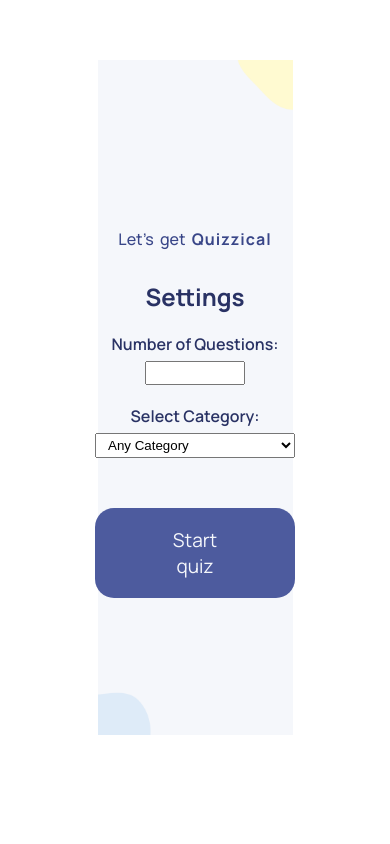
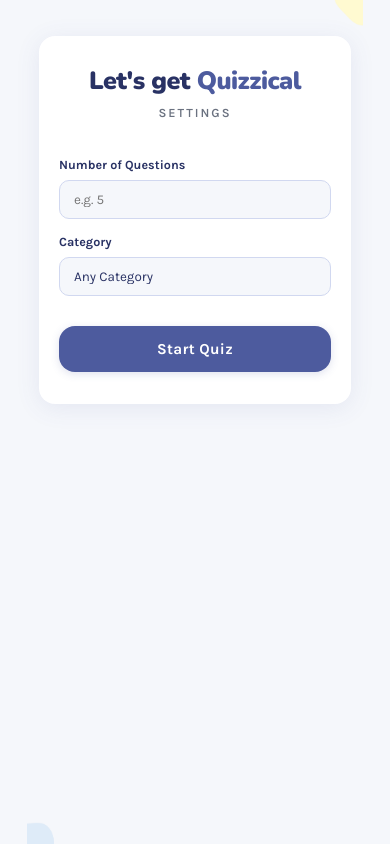
Before and after one commit to Bindekere/scrimba-solo-quiz-project, a React (Vite) app in the folder quiz-react-project/: page / in a window 390 px wide. Built offline with nearby package versions, Linux system fonts and the light colour scheme.

Commit message:
ui: mobile responsive redesign + UI polish across all components

```diff
--- a/quiz-react-project/App.css
+++ b/quiz-react-project/App.css
@@ -1,126 +1,377 @@
-@import url('https://fonts.googleapis.com/css2?family=Manrope:wght@400;500;600;700&display=swap');
+@import url('https://fonts.googleapis.com/css2?family=Karla:wght@400;500;600;700&family=Nunito:wght@700;800;900&display=swap');
 
-* {
+/* ─── Reset & Base ─── */
+*, *::before, *::after {
     box-sizing: border-box;
     margin: 0;
-    /* padding: 0; */
-    /* border: 2px solid salmon; */
+    padding: 0;
 }
+
+:root {
+    --brand:      #4D5B9E;
+    --brand-dark: #3a4580;
+    --brand-light:#c4ccf2;
+    --bg:         #F5F7FB;
+    --surface:    #ffffff;
+    --text:       #293264;
+    --text-muted: #6b7280;
+    --correct:    #2ecc71;
+    --wrong:      #e05252;
+    --radius-sm:  10px;
+    --radius-md:  16px;
+    --radius-lg:  24px;
+    --shadow-card: 0 4px 24px rgba(77, 91, 158, 0.10);
+    --shadow-btn:  0 2px 8px rgba(77, 91, 158, 0.18);
+    --transition: 0.18s ease;
+}
+
 html {
-    font-size:62.5%;
+    font-size: 62.5%;
 }
-body{
-    font-size:1.6rem;
-    /* height: 100vh; */
-    display:flex;
+
+body {
+    font-size: 1.6rem;
+    font-family: 'Karla', sans-serif;
+    color: var(--text);
+    font-weight: 500;
+    background: var(--bg);
+    min-height: 100vh;
+    display: flex;
+    justify-content: center;
+    align-items: flex-start;
+    padding: 0;
+}
+
+/* ─── App Shell ─── */
+main {
+    background: var(--bg);
+    background-image: url('./images/bg-top.png'), url('./images/bg-bottom.png');
+    background-position: top right, bottom left;
+    background-repeat: no-repeat, no-repeat;
+    background-size: 180px, 180px;
+    width: 100%;
+    max-width: 720px;
+    min-height: 100vh;
+    display: flex;
+    flex-direction: column;
     justify-content: center;
     align-items: center;
-    font-family: "Manrope", sans-serif;
-    color: #293264;
-    font-weight: 500;
+    padding: 48px 24px 56px;
 }
-main{
-    background: #f5f7fb;
-    background-image: url("./images/bg-top.png"), url("./images/bg-bottom.png");
-    background-position: top, bottom;
-    background-repeat: no-repeat, no-repeat;
-    background-size: contain, contain;
-    width:50vw;
-    min-height: 80vh;
+
+/* ─── Intro / Settings ─── */
+.intro {
+    width: 100%;
+    max-width: 460px;
+    background: var(--surface);
+    border-radius: var(--radius-lg);
+    box-shadow: var(--shadow-card);
+    padding: 40px 36px 44px;
+    text-align: center;
+    animation: fadeUp 0.4s ease both;
+}
+
+#title {
+    font-family: 'Nunito', sans-serif;
+    font-size: 3.6rem;
+    font-weight: 900;
+    color: var(--text);
+    letter-spacing: -0.5px;
+    margin-bottom: 4px;
+}
+
+#title strong {
+    color: var(--brand);
+    font-weight: 900;
+}
+
+.intro h2 {
+    font-size: 1.4rem;
+    font-weight: 600;
+    text-transform: uppercase;
+    letter-spacing: 2px;
+    color: var(--text-muted);
+    margin-bottom: 28px;
+    margin-top: 8px;
+}
+
+.intro form {
     display: flex;
     flex-direction: column;
-    justify-content:center;
+    gap: 6px;
+    align-items: stretch;
+}
+
+.intro label {
+    font-size: 1.4rem;
+    font-weight: 700;
+    color: var(--text);
+    text-align: left;
+    margin-bottom: 2px;
+    margin-top: 10px;
+}
+
+.intro input[type='number'],
+.intro select {
+    width: 100%;
+    padding: 11px 14px;
+    border: 1.5px solid #d1d8f0;
+    border-radius: var(--radius-sm);
+    font-family: 'Karla', sans-serif;
+    font-size: 1.5rem;
+    color: var(--text);
+    background: var(--bg);
+    outline: none;
+    transition: border-color var(--transition), box-shadow var(--transition);
+    appearance: none;
+    -webkit-appearance: none;
+}
+
+.intro input[type='number']:focus,
+.intro select:focus {
+    border-color: var(--brand);
+    box-shadow: 0 0 0 3px rgba(77, 91, 158, 0.13);
+}
+
+/* ─── Buttons ─── */
+.startBtn {
+    margin-top: 24px;
+    background: var(--brand);
+    font-family: 'Karla', sans-serif;
+    font-size: 1.7rem;
+    font-weight: 700;
+    color: #fff;
+    padding: 14px 0;
+    width: 100%;
+    border-radius: var(--radius-md);
+    border: none;
+    cursor: pointer;
+    box-shadow: var(--shadow-btn);
+    transition: background var(--transition), transform var(--transition), box-shadow var(--transition);
+    letter-spacing: 0.3px;
+}
+
+.startBtn:hover {
+    background: var(--brand-dark);
+    transform: translateY(-1px);
+    box-shadow: 0 4px 14px rgba(77, 91, 158, 0.28);
+}
+
+.startBtn:active {
+    transform: translateY(0);
+}
+
+.check {
+    display: block;
+    margin: 32px auto 0;
+    background: var(--brand);
+    font-family: 'Karla', sans-serif;
+    font-size: 1.6rem;
+    font-weight: 700;
+    color: #fff;
+    padding: 13px 40px;
+    border-radius: var(--radius-md);
+    border: none;
+    cursor: pointer;
+    box-shadow: var(--shadow-btn);
+    transition: background var(--transition), transform var(--transition);
+    letter-spacing: 0.3px;
+}
+
+.check:hover {
+    background: var(--brand-dark);
+    transform: translateY(-1px);
+}
+
+.check:active {
+    transform: translateY(0);
+}
+
+/* ─── Quiz Layout ─── */
+.quiz {
+    width: 100%;
+    max-width: 640px;
+    animation: fadeUp 0.35s ease both;
+}
+
+.question-card {
+    background: var(--surface);
+    border-radius: var(--radius-md);
+    box-shadow: var(--shadow-card);
+    padding: 24px 24px 20px;
+    margin-bottom: 18px;
+}
+
+.question-card h2 {
+    font-family: 'Karla', sans-serif;
+    font-size: 1.7rem;
+    font-weight: 700;
+    color: var(--text);
+    margin-bottom: 16px;
+    line-height: 1.45;
+}
+
+.answers {
+    display: flex;
+    flex-wrap: wrap;
+    gap: 10px;
+}
+
+/* ─── Answer Buttons ─── */
+.answerBtn {
+    font-family: 'Karla', sans-serif;
+    font-size: 1.5rem;
+    font-weight: 600;
+    color: var(--text);
+    background: var(--bg);
+    border: 1.5px solid var(--brand);
+    border-radius: var(--radius-sm);
+    padding: 9px 18px;
+    cursor: pointer;
+    transition: background var(--transition), color var(--transition), border-color var(--transition), transform var(--transition);
+    line-height: 1.4;
+    text-align: left;
+    word-break: break-word;
+}
+
+.answerBtn:hover:not(:disabled) {
+    background: var(--brand-light);
+    border-color: var(--brand);
+    transform: translateY(-1px);
+}
+
+.answerBtn:disabled {
+    cursor: default;
+}
+
+.answerBtn.selected {
+    background: var(--brand-light);
+    border-color: var(--brand);
+    color: var(--brand-dark);
+}
+
+.answerBtn.correct {
+    background: var(--correct);
+    border-color: var(--correct);
+    color: #fff;
+}
+
+.answerBtn.wrong {
+    background: var(--wrong);
+    border-color: var(--wrong);
+    color: #fff;
+}
+
+/* ─── Results ─── */
+.results {
+    display: flex;
+    flex-direction: column;
     align-items: center;
-    text-align: center;
-    margin: 60px;
-    padding: 25px 15px;
-    padding-bottom: 45px;
-    /* box-shadow: rgba(93, 50, 87, 0.25) 0px 50px 100px -20px, rgba(0, 0, 0, 0.3) 0px 30px 60px -30px, rgba(10, 37, 64, 0.495) 0px -2px 6px 0px inset, rgba(0, 0, 0, 0.4) 0px 30px 90px; */
+    gap: 4px;
+    margin-top: 8px;
+    padding: 20px;
+    background: var(--surface);
+    border-radius: var(--radius-md);
+    box-shadow: var(--shadow-card);
 }
-.startBtn {
-    margin:0;
-    background: #4D5B9E;
-    font-family: "Manrope", sans-serif;
-    font-size: 1.9rem;
-    color: #F5F7FB;
-    padding: 1em 3.5em;
-    border-radius: 1em;
-    border: none;
+
+.results h3 {
+    font-family: 'Nunito', sans-serif;
+    font-size: 2.2rem;
+    font-weight: 800;
+    color: var(--brand);
+    margin-bottom: 4px;
 }
-.answerBtn{
-    border-radius: 16px;
-    color: #293264;
-    font-size: 20px;
-    background: #f5f7fb;
-    padding: 10px 20px;
-    border: solid #4D5B9E 1.5px;
-    margin: 3.5px;
+
+.results p {
+    font-size: 1.4rem;
+    color: var(--text-muted);
+    margin-bottom: 8px;
 }
-.selected{
-    background: #c4ccf2;
+
+/* ─── Spinner wrapper ─── */
+.spinner-wrap {
+    display: flex;
+    justify-content: center;
+    align-items: center;
+    min-height: 200px;
 }
-.check{
-    border-radius: 16px;
-    color: #F5F7FB;
-    font-size: 18px;
-    background: #4D5B9E;
-    padding: 15px 25px;
-    border: none;
-    font-weight: 400;
-    display: block;
-    margin: 40px auto 10px auto;
+
+/* ─── Animation ─── */
+@keyframes fadeUp {
+    from { opacity: 0; transform: translateY(18px); }
+    to   { opacity: 1; transform: translateY(0); }
 }
-.correct{
-    background: #33e08a;
+
+/* ─── Responsive: tablet ─── */
+@media (max-width: 768px) {
+    main {
+        padding: 32px 16px 48px;
+        background-size: 130px, 130px;
     }
-.wrong{
-    background: #e03333;
+
+    .intro {
+        padding: 32px 24px 36px;
     }
-#Amount{
-    display: block;
-    margin: auto;
-    margin-bottom: 20px;
-    text-indent: 5px;
-    width: 100px;
-    padding: 2.5px;
-    margin-top: 6px;
+
+    #title {
+        font-size: 3rem;
     }
-#Category{
-    display: block;
-    margin: auto;
-    text-indent: 5px;
-    width: 200px;
-    padding: 3px;
-    margin-top: 6px;
-    margin-bottom: 50px;
+
+    .question-card {
+        padding: 20px 18px 16px;
     }
-#title{
-    margin-top: 50px;
-    margin-bottom: 30px;
-    word-spacing: 3px;
-    color: #394688;
 }
-.intro{
-    box-sizing: content-box;
-    margin: 5px;
+
+/* ─── Responsive: mobile ─── */
+@media (max-width: 480px) {
+    html {
+        font-size: 56%;
     }
-strong{
-    font-weight: 700;
-    letter-spacing: 1px;
+
+    main {
+        padding: 24px 12px 40px;
+        background-size: 100px, 100px;
+        justify-content: flex-start;
+        padding-top: 36px;
     }
-h2{
-    margin-bottom: 20px;
+
+    .intro {
+        padding: 28px 20px 32px;
+        border-radius: var(--radius-md);
     }
-label{
-    font-weight: 600;
+
+    #title {
+        font-size: 2.8rem;
     }
-.quiz{
-    margin: auto;
-    width: 80%
+
+    .question-card {
+        padding: 18px 16px 14px;
+        border-radius: var(--radius-sm);
     }
-.question{
-    margin-top: 20px;
+
+    .question-card h2 {
+        font-size: 1.6rem;
     }
-h3{
-    margin-top: 20px;
+
+    .answers {
+        flex-direction: column;
+        gap: 8px;
     }
+
+    .answerBtn {
+        width: 100%;
+        text-align: left;
+        padding: 11px 16px;
+    }
+
+    .check {
+        width: 100%;
+        padding: 14px;
+        margin-top: 24px;
+    }
+
+    .results h3 {
+        font-size: 2rem;
+    }
+}
--- a/quiz-react-project/components/Intro.jsx
+++ b/quiz-react-project/components/Intro.jsx
@@ -1,23 +1,31 @@
-import React from "react";
+import React from 'react'
 
-export default function Intro(props){
-    return(
+export default function Intro(props) {
+    return (
         <div className="intro">
-            <p id="title" >Let's get <strong>Quizzical</strong></p>
+            <p id="title">Let's get <strong>Quizzical</strong></p>
             <h2>Settings</h2>
 
             <form onSubmit={props.handleFormData}>
-                <label htmlFor="Amount">Number of Questions:</label>
-                <input type="number" id="Amount" name="amount" min="1" max="20" required></input>
+                <label htmlFor="Amount">Number of Questions</label>
+                <input
+                    type="number"
+                    id="Amount"
+                    name="amount"
+                    placeholder="e.g. 5"
+                    min="1"
+                    max="20"
+                    required
+                />
 
-                <label htmlFor="Category">Select Category:</label>
+                <label htmlFor="Category">Category</label>
                 <select name="category" id="Category" required>
                     <option value="10">Any Category</option>
                     <option value="9">General Knowledge</option>
                     <option value="21">Sports</option>
                     <option value="20">Mythology</option>
                     <option value="22">Geography</option>
-                    <option value="17">Science & Nature</option>
+                    <option value="17">Science &amp; Nature</option>
                     <option value="19">Science: Mathematics</option>
                     <option value="18">Science: Computers</option>
                     <option value="25">Art</option>
@@ -29,10 +37,10 @@ export default function Intro(props){
                     <option value="12">Entertainment: Music</option>
                     <option value="15">Entertainment: Video Games</option>
                     <option value="16">Entertainment: Board Games</option>
-                    <option value="32">Entertainment: Cartoon & Animations</option>
+                    <option value="32">Entertainment: Cartoons &amp; Animations</option>
                 </select>
 
-                <button className="startBtn">Start quiz</button>
+                <button className="startBtn" type="submit">Start Quiz</button>
             </form>
         </div>
     )
```
Also changed, not shown: quiz-react-project/App.jsx (+17 -2 lines), quiz-react-project/components/Question.jsx (+13 -9 lines). Lines whose indentation alone changed are shown as unchanged.
